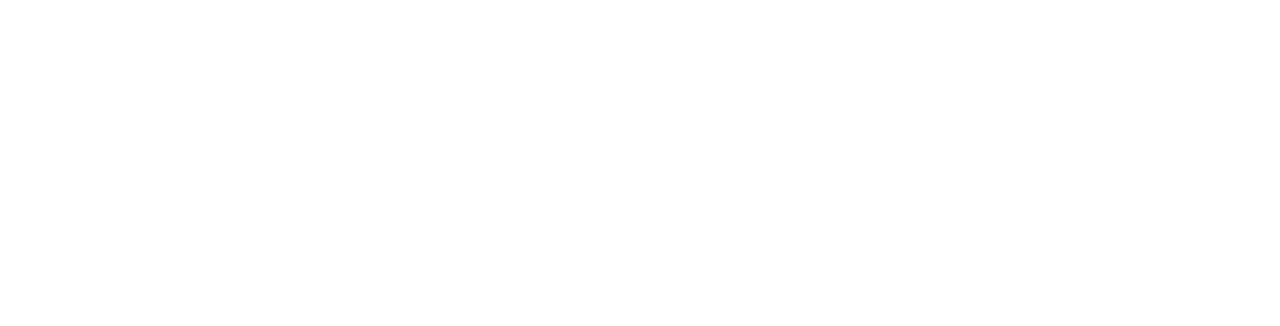
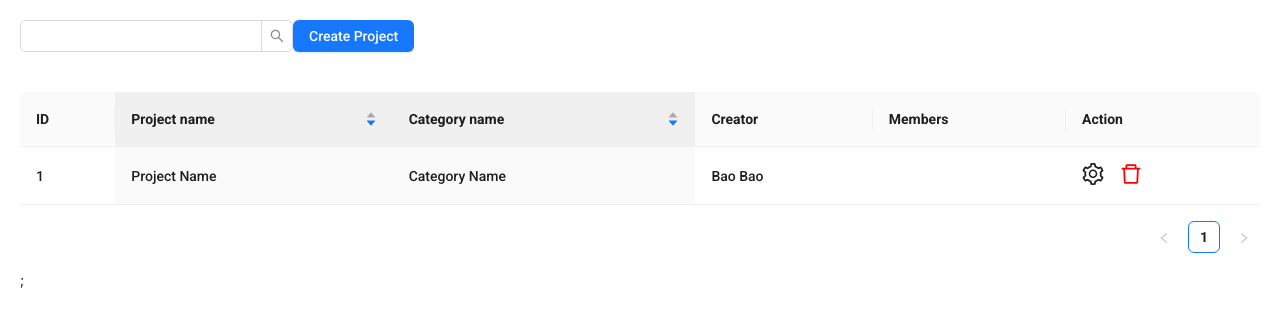
Before and after one commit to Sc1l3nt/Nh-m-14---Jira, a React (Create React App) app: page / in a window 1280 px wide. Shown: the top 326 px of the page. Built offline with nearby package versions, Linux system fonts and the light colour scheme.

Commit message:
create project list

```diff
--- a/src/Pages/Project/List/ProjectList.tsx
+++ b/src/Pages/Project/List/ProjectList.tsx
@@ -1,9 +1,154 @@
+import { DeleteOutlined, SettingOutlined } from "@ant-design/icons";
+import { Avatar, Button, Col, Row, Space, Table, Tag } from "antd";
+import type { ColumnsType, TableProps } from "antd/es/table";
+import Search from "antd/es/input/Search";
 import React from "react";
+import Icon from "@ant-design/icons/lib/components/Icon";
 
 type Props = {};
 
+interface DataType {
+  key: string;
+  id: string;
+  projectName: string;
+  categoryName: string;
+  creator: string;
+  members: string[];
+  //   tags: string[];
+}
+
 const ProjectList = (props: Props) => {
-  return <div>ProjectList</div>;
+  const columns: ColumnsType<DataType> = [
+    { title: "ID", dataIndex: "id", key: "id" },
+    {
+      title: "Project name",
+      dataIndex: "projectName",
+      key: "projectName",
+      defaultSortOrder: "descend",
+      //sortDirections: ["descend"],
+      sorter: (a, b) => a.projectName.length - b.projectName.length,
+    },
+    {
+      title: "Category name",
+      dataIndex: "categoryName",
+      key: "categoryName",
+      defaultSortOrder: "descend",
+      sorter: (a, b) => a.categoryName.length - b.categoryName.length,
+    },
+    {
+      title: "Creator",
+      dataIndex: "creator",
+      key: "creator",
+    },
+    {
+      title: "Members",
+      key: "members",
+      dataIndex: "members",
+      render: (_: any, { members }): any => {
+        <>
+          {members.map((member) => {
+            let color = member.length > 5 ? "geekblue" : "green";
+            if (member === "loser") {
+              color = "volcano";
+            }
+            return (
+              <Tag color={color} key={member}>
+                {member.toUpperCase()}
+              </Tag>
+            );
+          })}
+        </>;
+      },
+    },
+    // {
+    //   title: "Tags",
+    //   key: "tags",
+    //   dataIndex: "tags",
+    //   render: (_, { tags }) => (
+    //     <>
+    //       {tags.map((tag) => {
+    //         let color = tag.length > 5 ? "geekblue" : "green";
+    //         if (tag === "loser") {
+    //           color = "volcano";
+    //         }
+    //         return (
+    //           <Tag color={color} key={tag}>
+    //             {tag.toUpperCase()}
+    //           </Tag>
+    //         );
+    //       })}
+    //     </>
+    //   ),
+    // },
+    {
+      title: "Action",
+      key: "action",
+      render: (_, record) => (
+        <Space size="middle">
+          <SettingOutlined style={{ cursor: "pointer", fontSize: "22px" }} />
+          <DeleteOutlined
+            style={{ cursor: "pointer", color: "red", fontSize: "22px" }}
+          />
+        </Space>
+      ),
+    },
+  ];
+
+  const data = [
+    {
+      key: "1",
+      id: "1",
+      projectName: "Project Name",
+      categoryName: "Category Name",
+      creator: "Bao Bao",
+      members: ["heart", "spades"],
+      tags: ["developer", "coder"],
+    },
+    // {
+    //   key: "2",
+    //   name: "Jim Green",
+    //   age: 42,
+    //   address: "London No. 1 Lake Park",
+    // },
+    // {
+    //   key: "3",
+    //   name: "Joe Black",
+    //   age: 32,
+    //   address: "Sidney No. 1 Lake Park",
+    // },
+    // {
+    //   key: "4",
+    //   name: "Jim Red",
+    //   age: 32,
+    //   address: "London No. 2 Lake Park",
+    // },
+  ];
+
+  const onChange: TableProps<DataType>["onChange"] = (
+    pagination,
+    filters,
+    sorter,
+    extra
+  ) => {
+    console.log("params", pagination, filters, sorter, extra);
+  };
+  return (
+    <>
+      <Row style={{ padding: "20px" }}>
+        <Col>
+          <Search />
+        </Col>
+        <Col>
+          <Button type="primary">Create Project</Button>
+        </Col>
+      </Row>
+      <Row style={{ padding: "20px" }}>
+        <Col span={24}>
+          <Table columns={columns} dataSource={data} onChange={onChange} />;
+        </Col>
+      </Row>
+    </>
+  );
 };
 
 export default ProjectList;
--- a/src/index.tsx
+++ b/src/index.tsx
@@ -8,6 +8,7 @@ import { store } from "./Redux/configStore";
 import { BrowserRouter, Routes, Route } from "react-router-dom";
 import { createBrowserHistory } from "history";
 import Project from "./Pages/Project/Project";
+import ProjectList from "./Pages/Project/List/ProjectList";
 
 export const history = createBrowserHistory();
 
@@ -18,7 +19,7 @@ root.render(
   <Provider store={store}>
     <BrowserRouter>
       <Routes>
-        <Route path="" />
+        <Route path="" element={<ProjectList />} />
         {/* List of Projects  */}
         <Route path="/project" element={<Project />} />
         {/* Create New Project  */}
```
Also changed, not shown: src/Pages/Project/Detail/ProjectDetail.tsx (+7 -1 lines).
